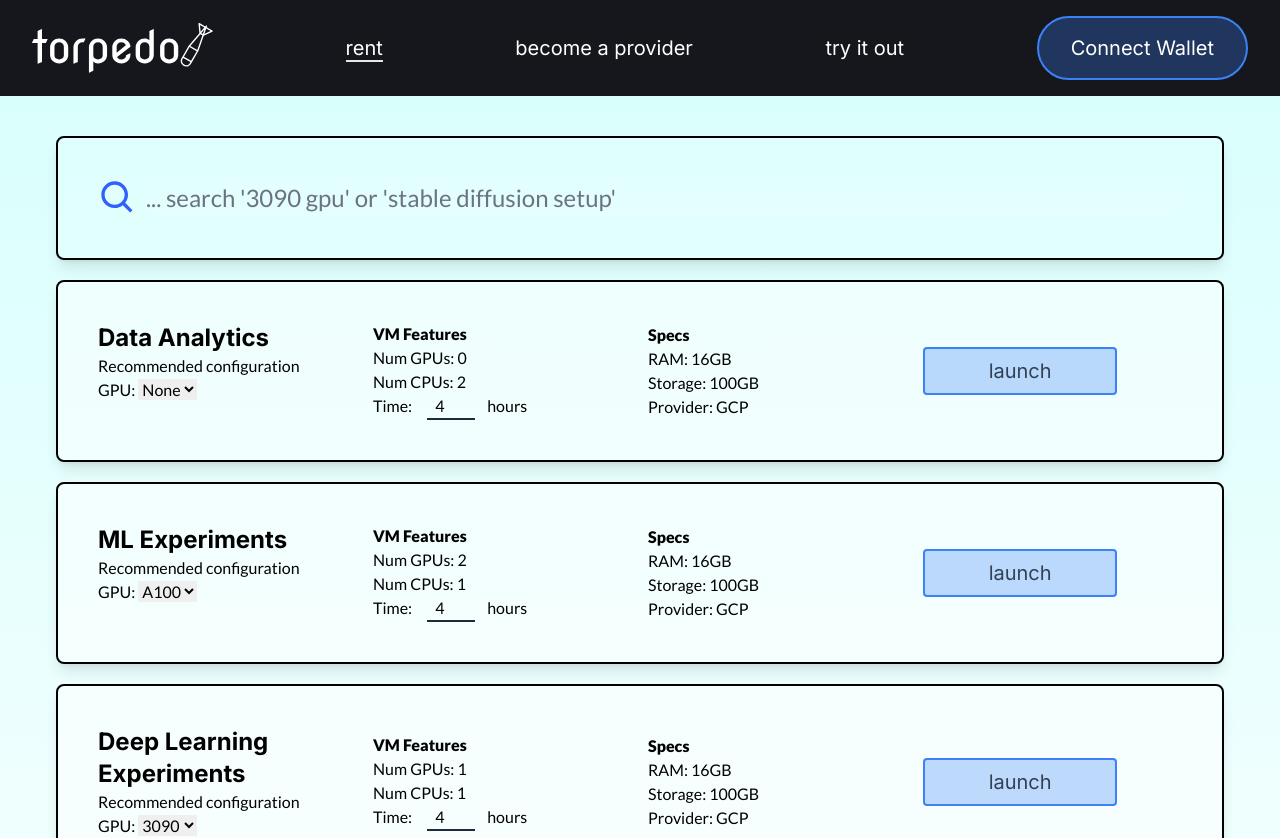
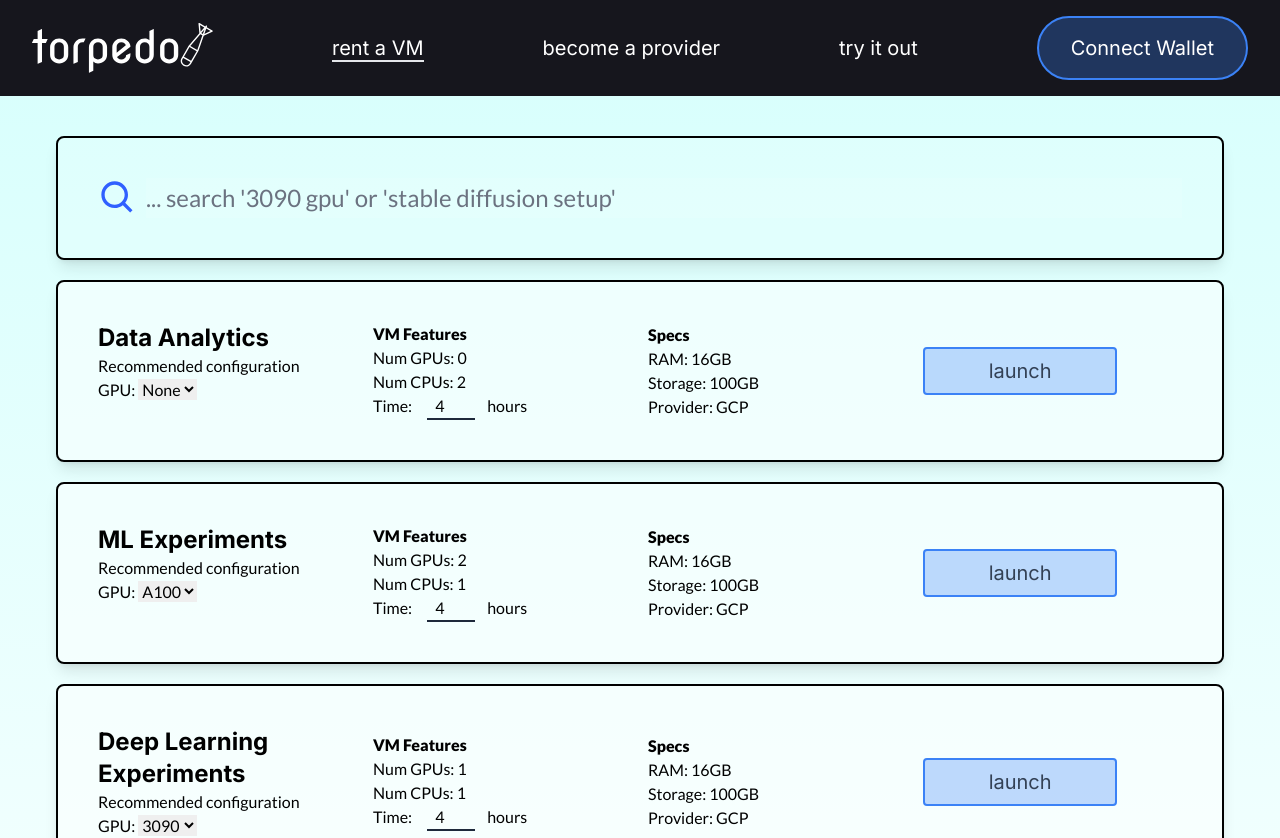
Before and after one commit to torpedo-network/torpedo-web, a Next.js app: page /app in a window 1280 px wide. Shown: the top 838 px of the page. Built offline with nearby package versions, Linux system fonts and the light colour scheme.

Commit message:
Changed "rent" to "rent a VM"

```diff
--- a/components/AppHeader.tsx
+++ b/components/AppHeader.tsx
@@ -76,7 +76,7 @@ export default function AppHeader() {
       <div className="sm:flex flex-col justify-center hidden">
         <h3>
           <Link className={getLinkStyles("/app")} href="/app">
-            rent
+            rent a VM
           </Link>
         </h3>
       </div>
```
